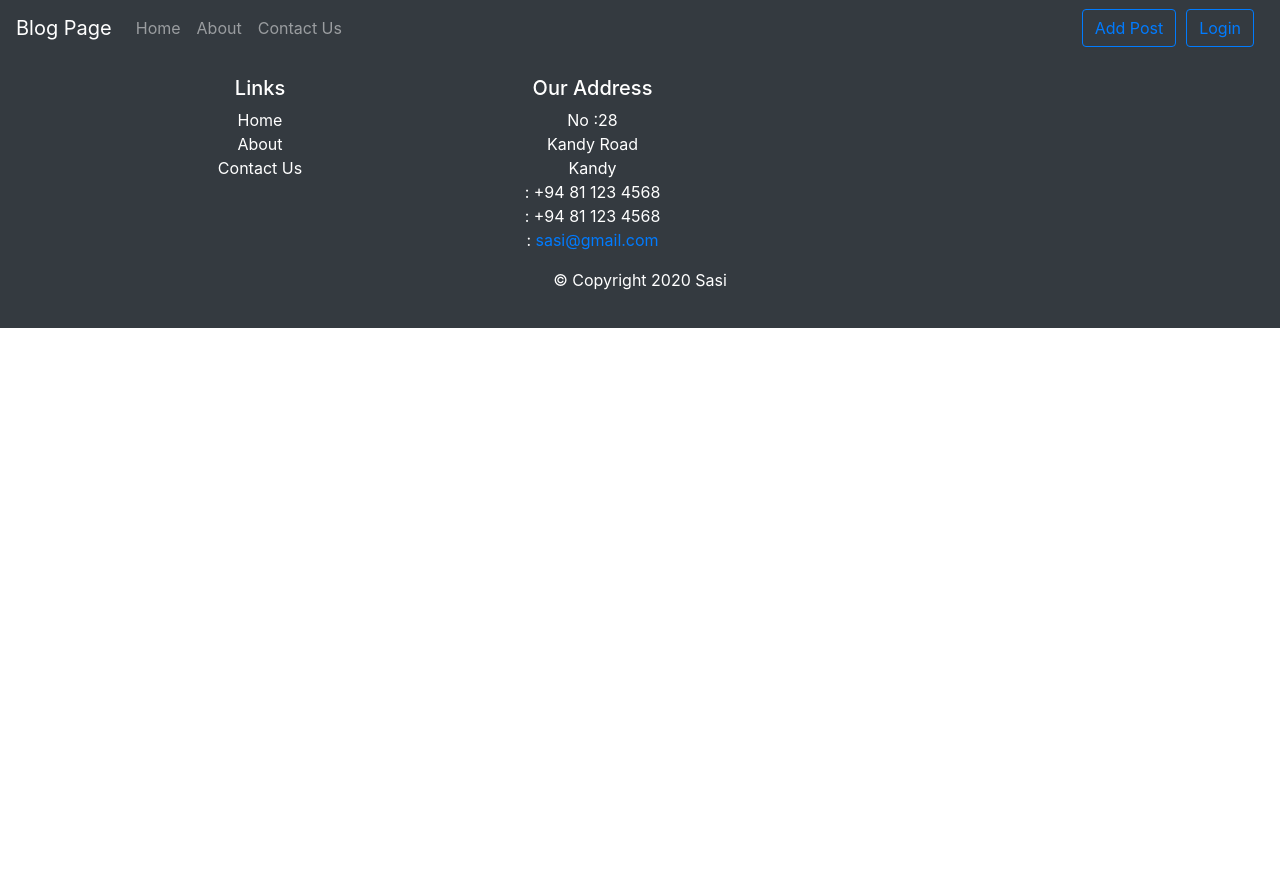
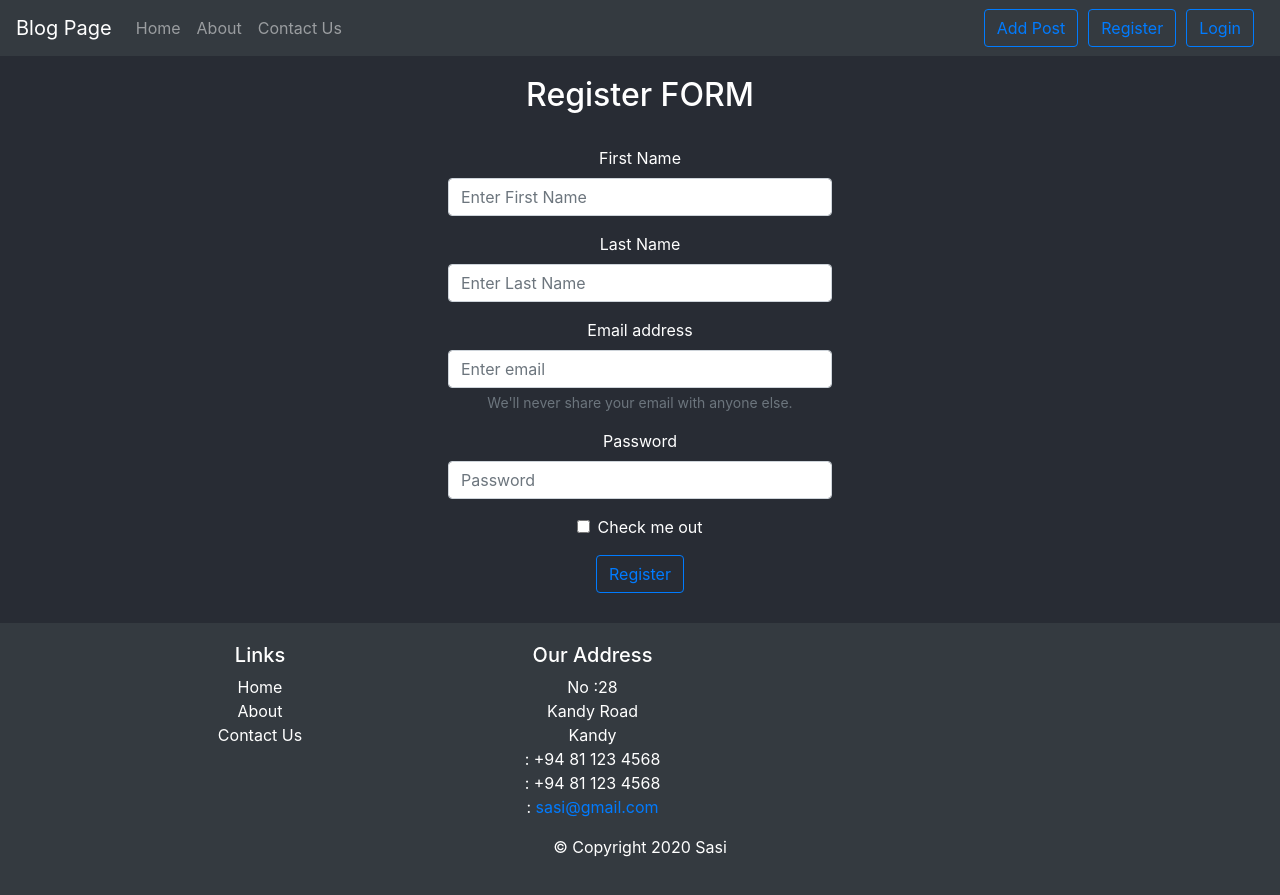
Before and after one commit to SasikaAththanayaka/Blog-Page, a React (Create React App) app: page /Register in a window 1280 px wide. Before the commit this address led to /. Before the commit the page ends 800 px from the top, so only its background shows below. Built offline with nearby package versions, Linux system fonts and the light colour scheme.

Commit message:
Register component was added

```diff
--- a/src/App.js
+++ b/src/App.js
@@ -10,6 +10,7 @@ import { BrowserRouter, Route, Switch,Redirect } from "react-router-dom"
 import Login from './Components/Login';
 import Footer from './Components/Footer';
 import SinglePost from './Components/SinglePost';
+import Register from './Components/Register';
 
 function App() {
   //const [ posts , setPosts] =useState([]);
@@ -24,6 +25,7 @@ function App() {
           <Route path="/About"><About /></Route>
           <Route path="/ContactUs"><ContactUs /></Route>
           <Route path="/login"><Login /></Route>
+          <Route path="/Register"> <Register/></Route>
           <Route path="/SinglePost/:id"> <SinglePost /></Route>
           <Redirect to="/"><Home /></Redirect>
         </Switch>
--- a/src/Components/Header.js
+++ b/src/Components/Header.js
@@ -12,6 +12,7 @@ function Header(){
 
                 </Nav>
                 <Button href="/login" variant="outline-primary" style={{marginRight:"10px"}}>Add Post</Button>{' '}
+                <Button href="/Register" variant="outline-primary" style={{marginRight:"10px"}}>Register</Button>{' '}
                 <Button href="/login" variant="outline-primary" style={{marginRight:"10px"}}>Login</Button>{' '}
             </Navbar>
 
--- /dev/null
+++ b/src/Components/Register.js
@@ -0,0 +1,37 @@
+import React from 'react'
+import {Button,Form} from 'react-bootstrap';
+function Register() {
+    return (
+        <div className="form">
+            <h2>Register FORM</h2>
+            <br/>
+            <Form>
+                <Form.Group className="mb-3" >
+                    <Form.Label>First Name</Form.Label>
+                    <Form.Control type="text" placeholder="Enter First Name" />
+                </Form.Group>
+                <Form.Group className="mb-3" >
+                    <Form.Label>Last Name</Form.Label>
+                    <Form.Control type="text" placeholder="Enter Last Name" />
+                </Form.Group>
+                <Form.Group className="mb-3" >
+                    <Form.Label>Email address</Form.Label>
+                    <Form.Control type="email" placeholder="Enter email" />
+                    <Form.Text className="text-muted">
+                    We'll never share your email with anyone else.
+                    </Form.Text>
+                </Form.Group>
+                <Form.Group className="mb-3" >
+                    <Form.Label>Password</Form.Label>
+                    <Form.Control type="password" placeholder="Password" />
+                </Form.Group>
+                <Form.Group className="mb-3" >
+                    <Form.Check type="checkbox" label="Check me out" />
+                </Form.Group>
+                    <Button variant="outline-primary" type="submit"> Register</Button>
+            </Form>
+        </div>
+    )
+}
+
+export default Register;
```
